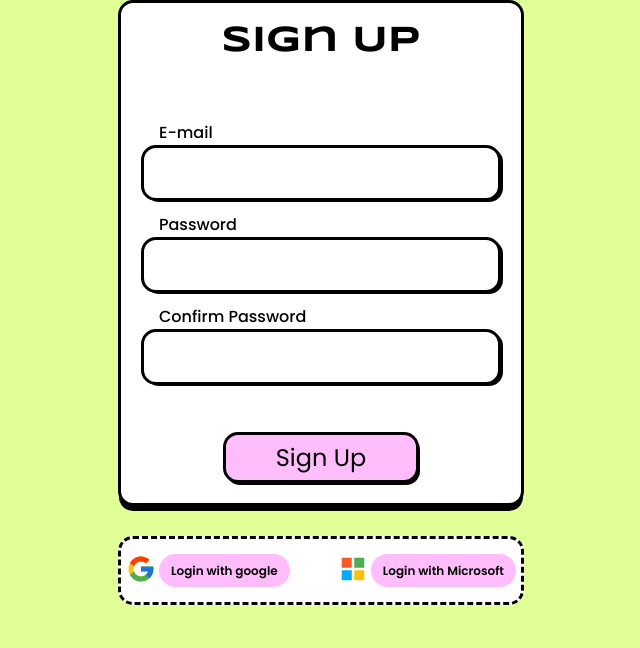
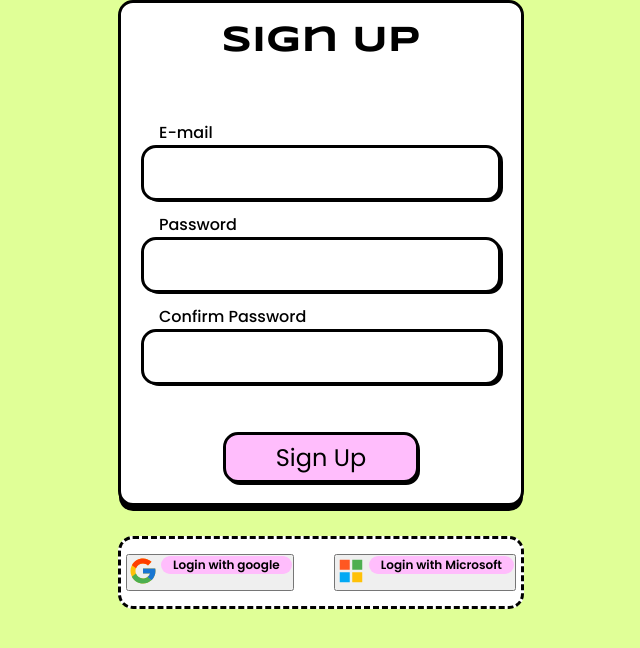
Before and after one commit to DisFine/AssetRecovery, a React (Vite) app: page /SignUp in a window 1280 px wide. Shown: the top 648 px of the page, without its empty margins (319-959 px from the left). Built offline with nearby package versions, Linux system fonts and the light colour scheme; no server answers.

Commit message:
Added google login

```diff
--- a/src/components/SignIn/SignIn.jsx
+++ b/src/components/SignIn/SignIn.jsx
@@ -93,7 +93,14 @@ function SignIn({ supabase }) {
         </form>
       </div>
       <div className="googleContainer">
-        <div className="loginType">
+        <button
+          className="loginType"
+          onClick={() =>
+            supabase.auth.signInWithOAuth({
+              provider: "google",
+            })
+          }
+        >
           <i>
             <svg
               xmlns="http://www.w3.org/2000/svg"
@@ -122,8 +129,13 @@ function SignIn({ supabase }) {
             </svg>
           </i>
           <p>Login with google</p>
-        </div>
-        <div className="loginType">
+        </button>
+        <button
+          className="loginType"
+          onClick={() => {
+            alert("Something went wrong!");
+          }}
+        >
           <i>
             <svg
               xmlns="http://www.w3.org/2000/svg"
@@ -156,7 +168,7 @@ function SignIn({ supabase }) {
             </svg>
           </i>
           <p>Login with Microsoft</p>
-        </div>
+        </button>
       </div>
     </div>
   );
--- a/src/components/SignUp/SignUp.jsx
+++ b/src/components/SignUp/SignUp.jsx
@@ -107,7 +107,14 @@ function SignUp({ supabase }) {
         </form>
       </div>
       <div className="googleContainer">
-        <div className="loginType">
+        <button
+          className="loginType"
+          onClick={() =>
+            supabase.auth.signInWithOAuth({
+              provider: "google",
+            })
+          }
+        >
           <i>
             <svg
               xmlns="http://www.w3.org/2000/svg"
@@ -136,8 +143,13 @@ function SignUp({ supabase }) {
             </svg>
           </i>
           <p>Login with google</p>
-        </div>
-        <div className="loginType">
+        </button>
+        <button
+          className="loginType"
+          onClick={() => {
+            alert("Something went wrong!");
+          }}
+        >
           <i>
             <svg
               xmlns="http://www.w3.org/2000/svg"
@@ -170,7 +182,7 @@ function SignUp({ supabase }) {
             </svg>
           </i>
           <p>Login with Microsoft</p>
-        </div>
+        </button>
       </div>
     </div>
   );
```
